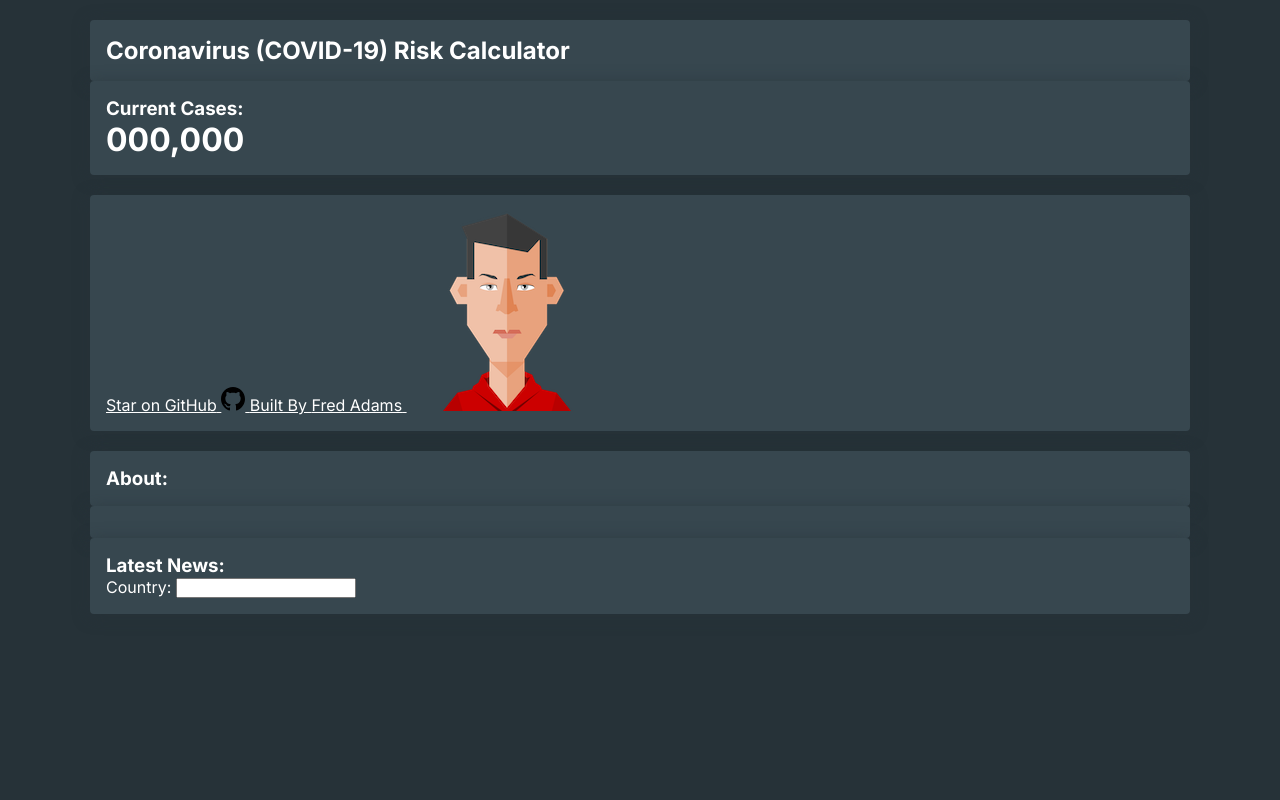
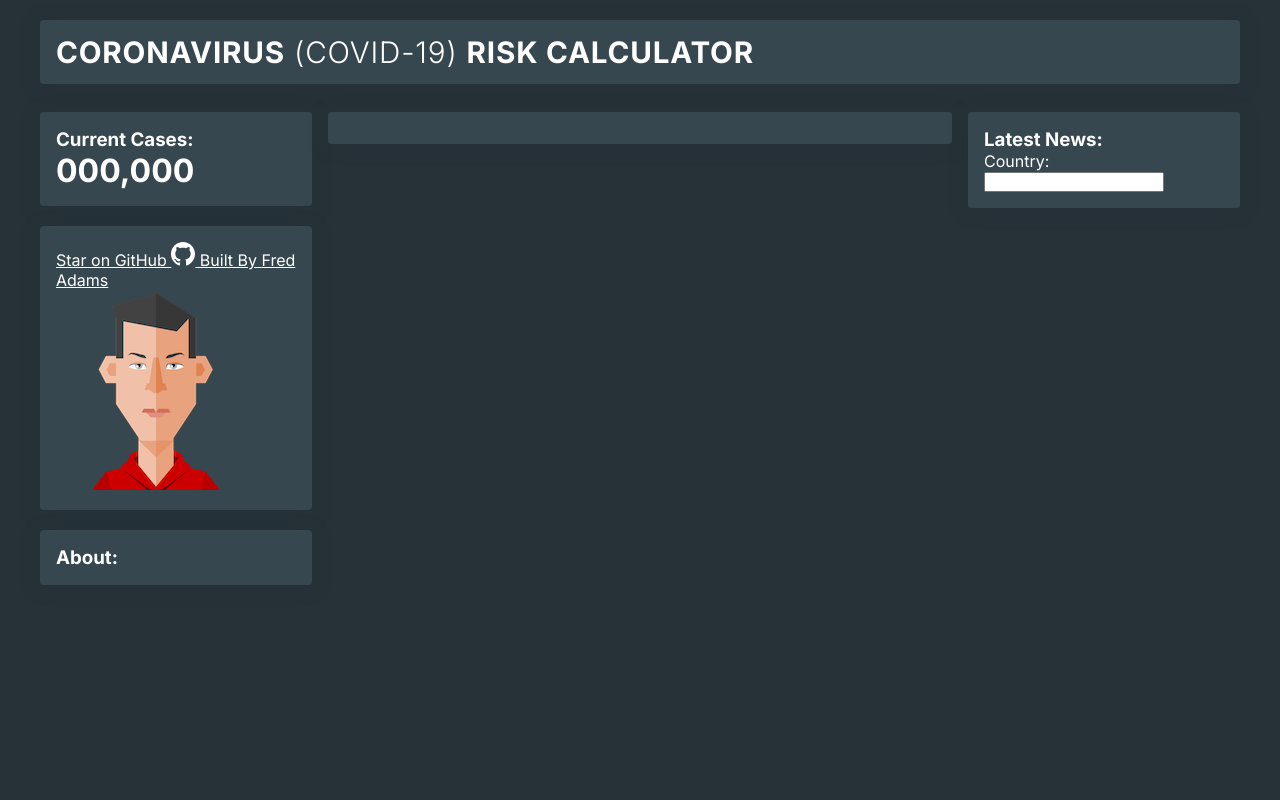
Before and after one commit to gaberomualdo/covid-live-monitor, a PHP site: page / in a window 1280 px wide. Run offline with PHP 8.4, Linux system fonts and the light colour scheme.

Commit message:
finish masthead

```diff
--- a/site/assets/css/abstracts/global.css
+++ b/site/assets/css/abstracts/global.css
@@ -4,6 +4,7 @@
     font-family: inherit;
     outline: none;
     color: var(--white-color);
+    fill: var(--white-color);
     -webkit-font-smoothing: antialiased;
     -moz-osx-font-smoothing: grayscale;
 }
--- a/site/assets/css/abstracts/variables.css
+++ b/site/assets/css/abstracts/variables.css
@@ -22,4 +22,9 @@
 
     --shadow-color: rgba(38, 50, 56, 0.625);
     --light-shadow-color: rgba(55, 71, 79, 0.2);
+
+    /* NOTE: when replacing container width, replace media queries in components/container.css to match */
+    --container-width: 1200px;
+
+    --col-width: 17rem;
 }
--- a/site/assets/css/components/col.css
+++ b/site/assets/css/components/col.css
@@ -0,0 +1,13 @@
+.col {
+    width: var(--col-width);
+    display: block;
+    float: left;
+}
+.col:not(:last-child) {
+    margin-right: 1rem;
+}
+
+/* center col is larger than others and fits full width */
+.col.center {
+    width: calc(100% - (var(--col-width) * 2) - (1rem * 2));
+}
--- a/site/assets/css/components/container.css
+++ b/site/assets/css/components/container.css
@@ -3,12 +3,12 @@ body > .container {
     min-height: 100vh;
     background-color: var(--darker-color);
     box-sizing: border-box;
-    padding: 1.25rem calc((100% - 1100px) / 2);
+    padding: 1.25rem calc((100% - var(--container-width)) / 2);
     display: block;
     overflow: hidden;
 }
 
-@media only screen and (max-width: 1000px) {
+@media only screen and (max-width: 1250px) {
     body > .container {
         padding: 1.25rem;
     }
--- /dev/null
+++ b/site/assets/css/components/masthead.css
@@ -0,0 +1,12 @@
+.masthead {
+    height: 4rem;
+    margin-bottom: 1.75rem;
+}
+.masthead .title {
+    height: 2rem;
+    line-height: 2rem;
+    font-size: 1.85rem;
+    text-transform: uppercase;
+    font-weight: 300;
+    letter-spacing: 0.05rem;
+}
--- a/site/assets/css/main.css
+++ b/site/assets/css/main.css
@@ -1,9 +1,12 @@
-@import url('https://fonts.googleapis.com/css2?family=Inter:wght@400;600;700&display=swap');
+@import url('https://fonts.googleapis.com/css2?family=Inter:wght@300;400;600;700&display=swap');
 
 @import 'abstracts/variables.css';
 @import 'abstracts/global.css';
 
 @import 'components/container.css';
+
 @import 'components/row.css';
+@import 'components/col.css';
 @import 'components/panel.css';
+
 @import 'components/masthead.css';
--- a/site/index.html
+++ b/site/index.html
@@ -11,7 +11,7 @@
         <div class="container">
             <nav class="row top">
                 <div class="panel masthead">
-                    <h1 class="title">Coronavirus (COVID-19) Risk Calculator</h1>
+                    <h1 class="title"><strong>Coronavirus</strong> (COVID-19) <strong>Risk Calculator</strong></h1>
                 </div>
             </nav>
             <main class="row app-area">
```
